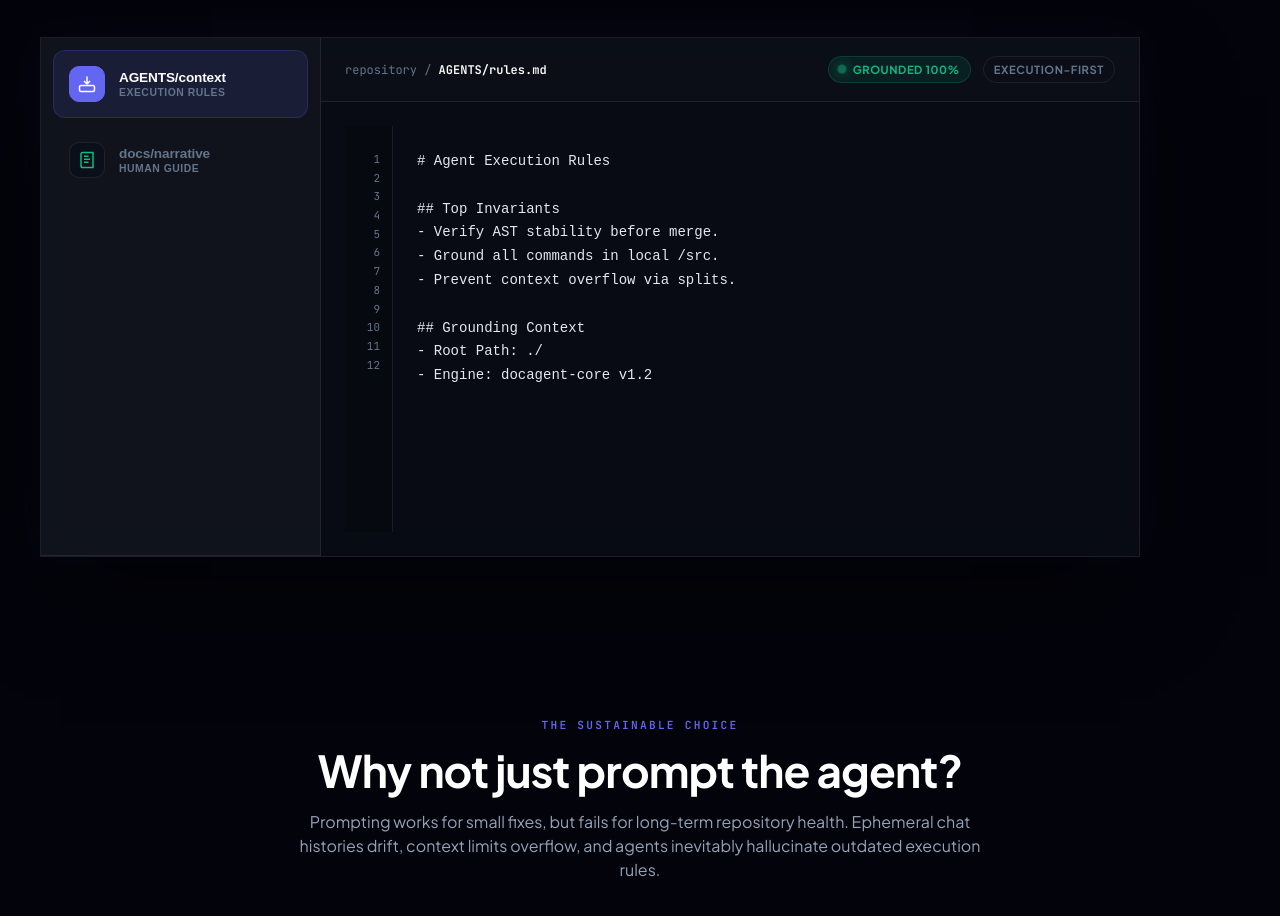
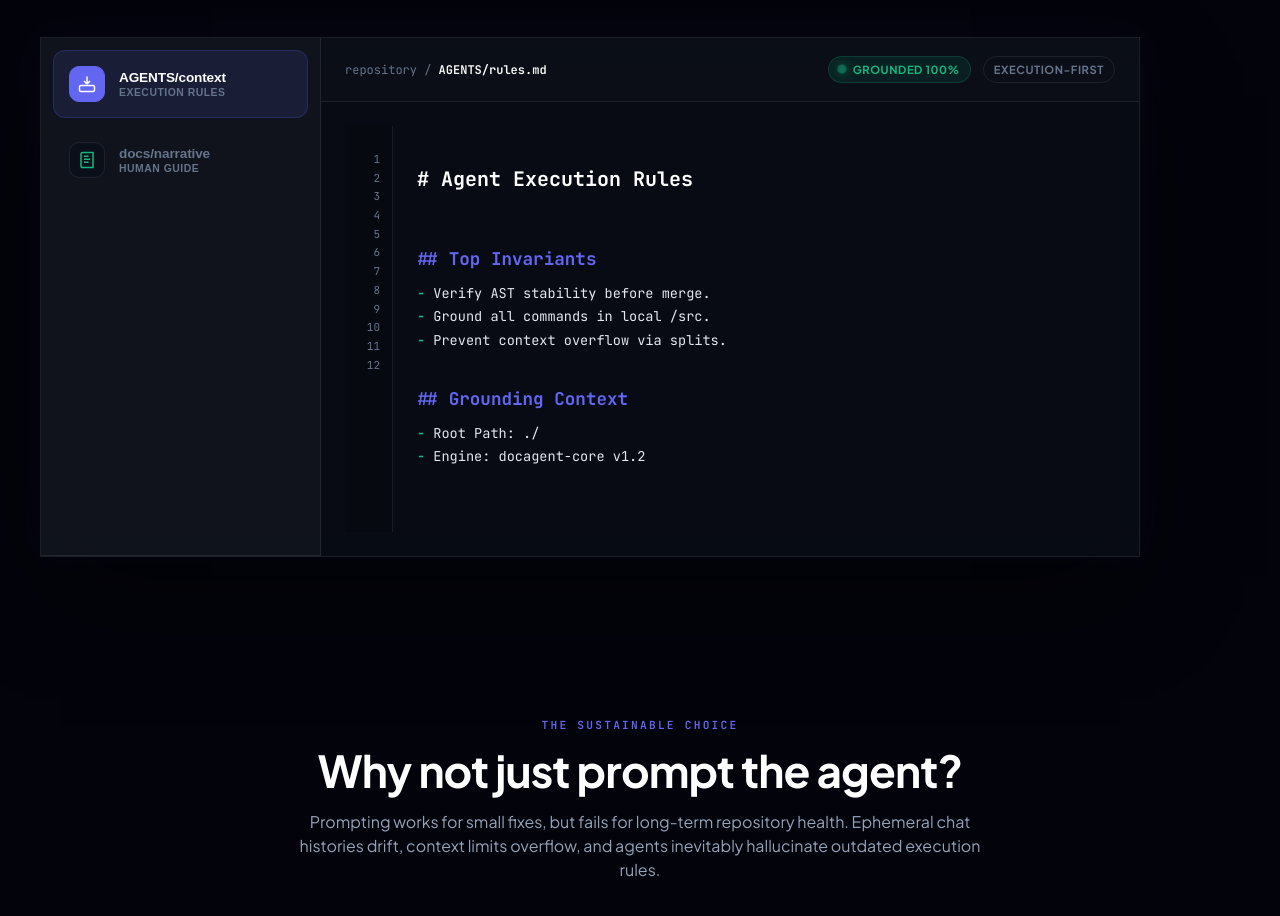
Before and after one commit to Timcai06/Doc-For-Agent-skill, a React (Vite) app in the folder landing/: page / in a window 1280 px wide. Shown: the part 2820-3736 px from the top of the page. Built offline with nearby package versions, Linux system fonts and the light colour scheme.

Commit message:
feat: implement custom Markdown syntax highlighting for Artifact Visualizer

```diff
--- a/landing/src/App.jsx
+++ b/landing/src/App.jsx
@@ -109,6 +109,47 @@ const commands = [
     icon: <svg width="20" height="20" viewBox="0 0 24 24" fill="none" stroke="currentColor" strokeWidth="2"><path d="M14.5 2H6a2 2 0 0 0-2 2v16a2 2 0 0 0 2 2h12a2 2 0 0 0 2-2V7.5L14.5 2z"/><polyline points="14 2 14 8 20 8"/></svg>
   },
 ];
+
+function renderMarkdown(content) {
+  // Simple regex-based syntax highlighting for Markdown
+  const lines = content.split('\n');
+  return lines.map((line, i) => {
+    let styledLine = line;
+
+    // Headers
+    if (line.startsWith('# ')) {
+      return <div key={i} className="md-line md-h1">{line}</div>;
+    }
+    if (line.startsWith('## ')) {
+      return <div key={i} className="md-line md-h2">{line}</div>;
+    }
+
+    // Bullets
+    if (line.trim().startsWith('- ')) {
+      const parts = line.split('- ');
+      return (
+        <div key={i} className="md-line">
+          <span className="md-bullet">- </span>
+          {renderInlineStyles(parts[1])}
+        </div>
+      );
+    }
+
+    return <div key={i} className="md-line">{renderInlineStyles(line)}</div>;
+  });
+}
+
+function renderInlineStyles(text) {
+  if (!text) return '';
+  // Highlight inline code `...`
+  const parts = text.split(/(`[^`]+`)/g);
+  return parts.map((part, i) => {
+    if (part.startsWith('`') && part.endsWith('`')) {
+      return <span key={i} className="md-inline-code">{part}</span>;
+    }
+    return part;
+  });
+}
 
 function App() {
   const [activeArtifact, setActiveArtifact] = useState('agent');
@@ -343,7 +384,9 @@ function App() {
                 <div className="code-gutter">
                   {[1,2,3,4,5,6,7,8,9,10,11,12].map(n => <span key={n}>{n}</span>)}
                 </div>
-                <pre><code>{Artifacts[activeArtifact].content}</code></pre>
+                <div className="md-content">
+                  {renderMarkdown(Artifacts[activeArtifact].content)}
+                </div>
               </div>
             </div>
           </div>
--- a/landing/src/styles.css
+++ b/landing/src/styles.css
@@ -632,6 +632,46 @@ h1, h2, h3, h4 {
   background: transparent;
 }
 
+.md-content {
+  padding: 24px;
+  font-family: 'JetBrains Mono', monospace;
+  font-size: 0.85rem;
+  line-height: 1.7;
+}
+
+.md-line {
+  min-height: 1.5em;
+  color: #e2e8f0;
+}
+
+.md-h1 {
+  color: #fff;
+  font-weight: 800;
+  margin: 12px 0 16px;
+  font-size: 1.25rem;
+}
+
+.md-h2 {
+  color: var(--primary);
+  font-weight: 700;
+  margin: 12px 0 8px;
+  font-size: 1.1rem;
+}
+
+.md-bullet {
+  color: var(--accent);
+  font-weight: 800;
+}
+
+.md-inline-code {
+  background: rgba(99, 102, 241, 0.1);
+  color: var(--primary);
+  padding: 2px 6px;
+  border-radius: 4px;
+  font-size: 0.8rem;
+  border: 1px solid rgba(99, 102, 241, 0.2);
+}
+
 .viewer-tabs {
   background: rgba(255, 255, 255, 0.03);
   display: flex;
```
